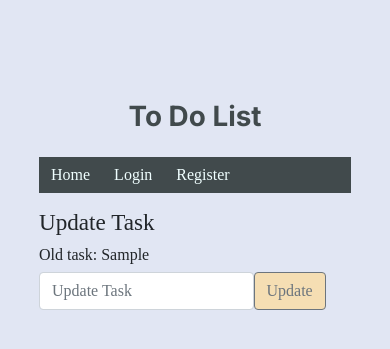
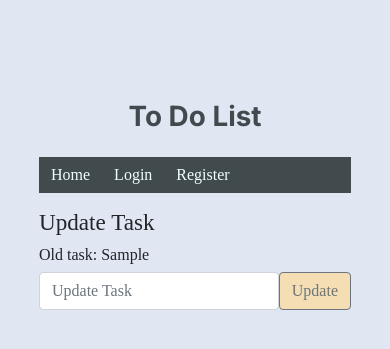
Before and after one commit to melissa-kun-li/flask-to-do-app, a Flask app: template flask_to_do/templates/update.html in a window 390 px wide; the page is wider, and only the part inside the window is pictured. Shown: the top 349 px of that part. Run offline with Flask 2, Linux system fonts and the light colour scheme; the template is opened without the code that fills it: values that come from a table or form of the project are taken from there, others are empty; tables that the repository leaves empty hold one stand-in row (values such as "Sample post"); some libraries are stand-ins or nearby versions.

Commit message:
Change responsive design

```diff
--- a/flask_to_do/static/css/custom.css
+++ b/flask_to_do/static/css/custom.css
@@ -121,10 +121,10 @@ body, .main {
 }
 
 @media all and (max-width: 1280px) {
-    body, .accordion, .btn-outline-dark, #register-form, #update-error, .form-alert {
+    body, .accordion, .btn-outline-dark, #register-form, #update-error, .form-alert, #update-form {
         width: 80vw;
         }
-    #update-task-1 {
-        width: 55vw;
+    ul {
+        padding-inline-start: 1vw;
     }
     }
```
